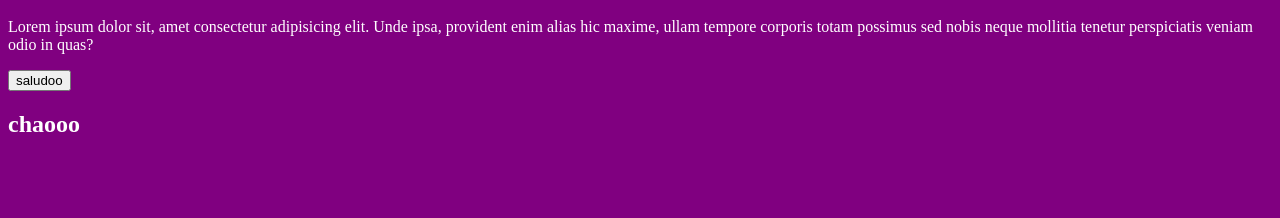
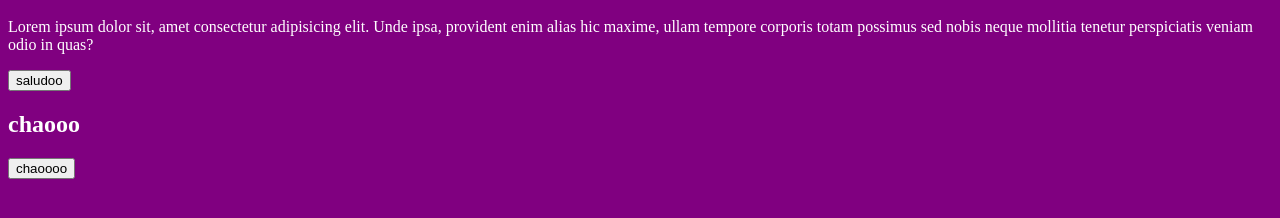
Before and after one commit to scarent/pruebagit, a plain HTML site: page index.html in a window 1280 px wide. Shown: the part 120-338 px from the top of the page. Drawn offline with Linux system fonts and the light colour scheme.

Commit message:
chau
se agrega boton de despedida

```diff
--- a/assets/script.js
+++ b/assets/script.js
@@ -1,3 +1,6 @@
 function saludar(){
     alert("Holaaa")
 }
+function chao(){
+    alert("CHAOO me voy")
+}
--- a/index.html
+++ b/index.html
@@ -13,5 +13,6 @@
     <p>Lorem ipsum dolor sit, amet consectetur adipisicing elit. Unde ipsa, provident enim alias hic maxime, ullam tempore corporis totam possimus sed nobis neque mollitia tenetur perspiciatis veniam odio in quas?</p>
     <button onclick="saludar()">saludoo</button>
     <h2>chaooo</h2>
+    <button onclick="chao()">chaoooo</button>
 </body>
 </html>
```
